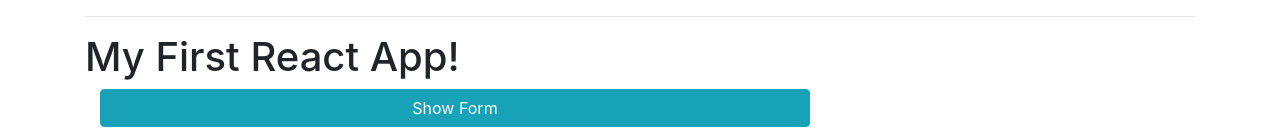
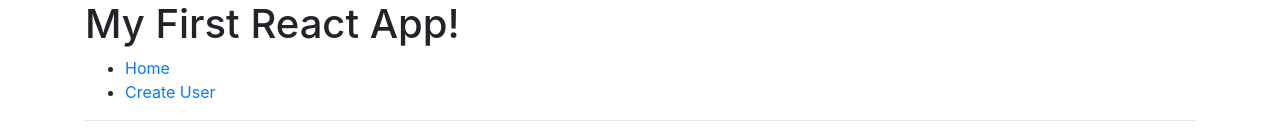
Before and after one commit to sahilappayev/first-react-app, a React (Create React App) app: page /add in a window 1280 px wide. Shown: the top 134 px of the page. Built offline with nearby package versions, Linux system fonts and the light colour scheme.

Commit message:
Implemented React Router

```diff
--- a/package.json
+++ b/package.json
@@ -9,6 +9,7 @@
     "react": "^18.2.0",
     "react-dom": "^18.2.0",
     "react-pose": "^4.0.10",
+    "react-router-dom": "^6.8.1",
     "react-scripts": "^5.0.1",
     "uniqid": "^5.4.0",
     "web-vitals": "^2.1.4"
--- a/src/App.js
+++ b/src/App.js
@@ -3,15 +3,28 @@
 import Users from "./components/Users";
 import Navbar from "./components/Navbar";
 import AddUser from "./components/AddUser";
+import { createBrowserRouter, RouterProvider } from "react-router-dom";
+import ErrorPage from "./pages/ErrorPage";
+
+const router = createBrowserRouter([
+  {
+    path: "/",
+    element: <Users />,
+    errorElement: <ErrorPage />,
+  },
+  {
+    path: "/add",
+    element: <AddUser />,
+  },
+]);
 
 class App extends Component {
   render() {
     return (
       <div className="container">
+        <Navbar title="My First React App!" />
         <hr />
-        <Navbar title="My First React App!" />
-        <AddUser />
-        <Users />
+        <RouterProvider router={router} />
       </div>
     );
   }
--- a/src/components/Navbar.js
+++ b/src/components/Navbar.js
@@ -1,10 +1,21 @@
 import React from "react";
 import PropTypes from "prop-types";
+import { Link } from "react-router-dom";
+import Users from "./Users";
+import AddUser from "./AddUser";
 
-const Navbar = (props) => {
+const  Navbar = (props) => {
   return (
     <div>
       <h1> {props.title} </h1>
+      <ul>
+        <li>
+          <a href="/"> Home </a>
+        </li>
+        <li>
+            <a href="/add"> Create User </a>
+        </li>
+      </ul>
     </div>
   );
 };
--- /dev/null
+++ b/src/pages/ErrorPage.js
@@ -0,0 +1,9 @@
+import React from 'react'
+
+function ErrorPage() {
+  return (
+    <div className='container' >Oops! Something went wrong!</div>
+  )
+}
+
+export default ErrorPage;
```
Also changed, not shown: src/components/context.js (+4 -4 lines), 1 other file (tests, documents, lock files or other folders).
